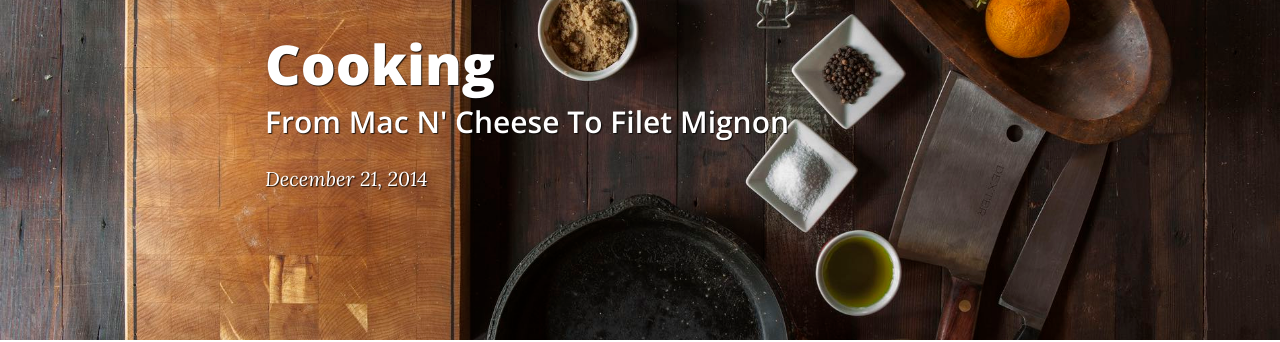
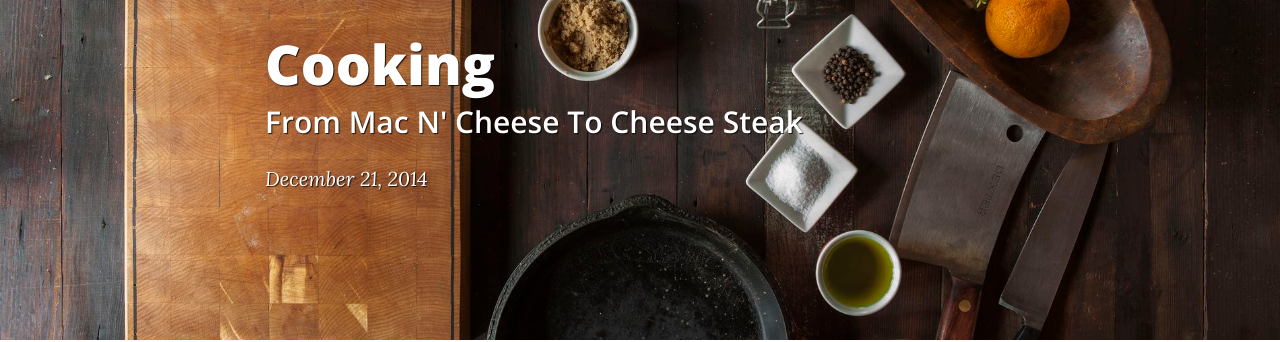
Before and after one commit to joshdstanton/onemonthof.github.io, a Jekyll site: the page built from _posts/2014-12-21-cooking.markdown, in a window 1280 px wide. Shown: the part 136-478 px from the top of the page. Built offline with Jekyll 4.4.1, drawn with Linux system fonts in a browser that asks for light colours; nearby versions of some CDN libraries.

Commit message:
changed subtitle for second blog

```diff
--- a/_posts/2014-12-21-cooking.markdown
+++ b/_posts/2014-12-21-cooking.markdown
@@ -1,7 +1,7 @@
 ---
 layout:     post
 title:      "Cooking"
-subtitle:   "From Mac N' Cheese To Filet Mignon"
+subtitle:   "From Mac N' Cheese To Cheese Steak"
 date:       2014-12-21 00:16:00
 author:     "Jonathan Stanton"
 header-img: "img/cooking-bg-01.jpg"
```
Also changed, not shown: 3 other files.
